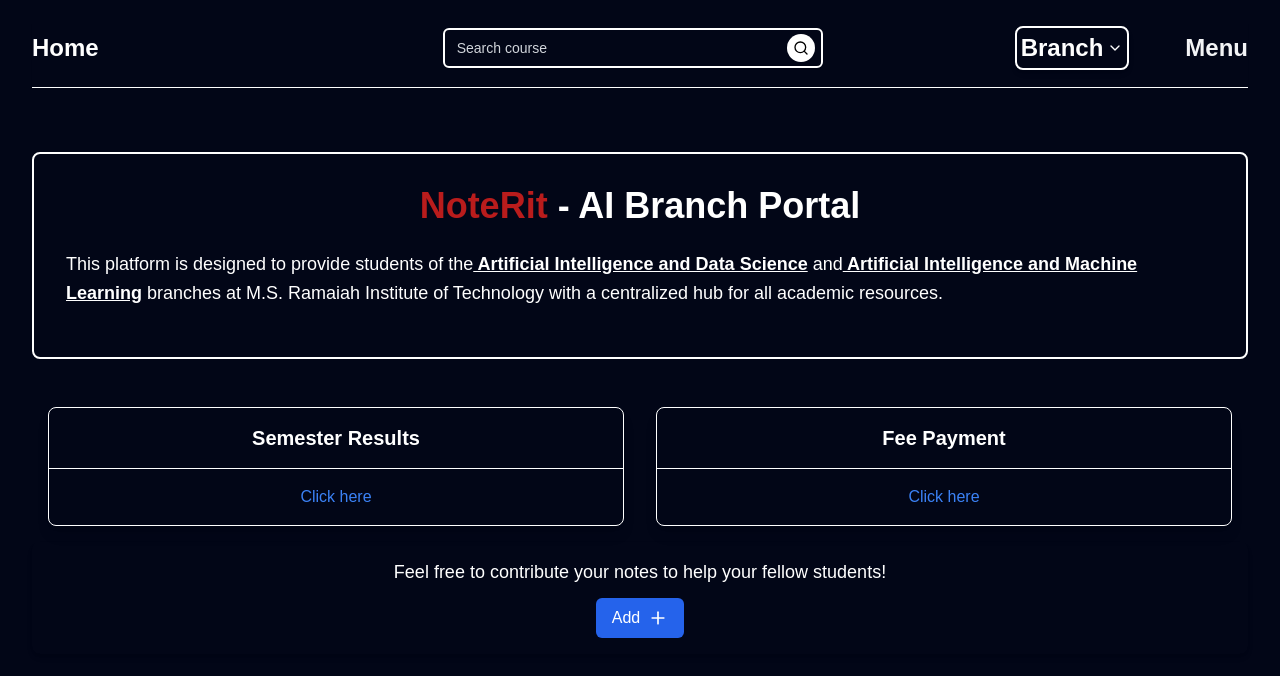
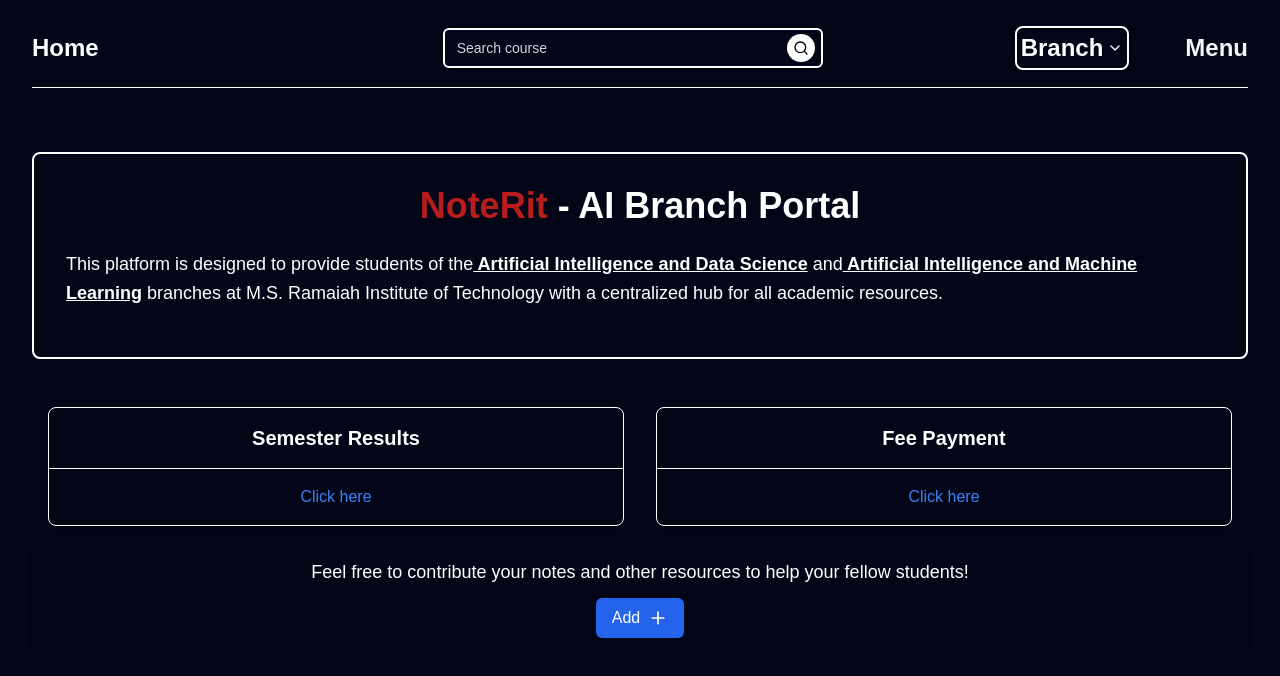
Before and after one commit to RohanPKulkarni/nextjs-2024, a Next.js app: page / in a window 1280 px wide. Shown: the top 676 px of the page. Built offline with nearby package versions, Linux system fonts and the light colour scheme.

Commit message:
contribute2.0

```diff
--- a/src/app/page.js
+++ b/src/app/page.js
@@ -51,7 +51,7 @@ export default function Home() {
 
       <div className="flex flex-col items-center justify-center p-4 bg-transparent rounded-lg shadow-md">
         <p className="text-lg text-white mb-2 text-center">
-          Feel free to contribute your notes to help your fellow students!
+          Feel free to contribute your notes and other resources to help your fellow students!
         </p>
         <Link
           href={"https://drive.google.com/drive/folders/14u5lS7nOaCMHUVJFboj6ZLKpYlKtxaPq"}
```
